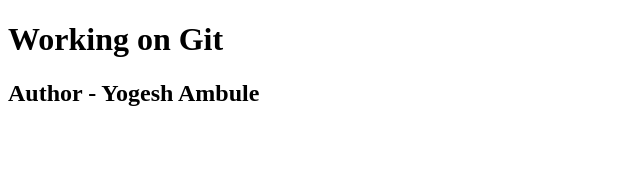
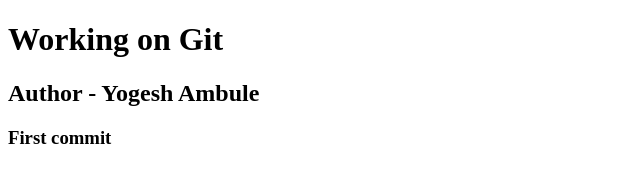
Before and after one commit to Yogesh-Ambule/Git, a plain HTML site: page index.html in a window 1280 px wide. Shown: the whole page, without its empty margins (0-640 px from the left). Drawn offline with Linux system fonts and the light colour scheme.

Commit message:
Second Commit

```diff
--- a/index.html
+++ b/index.html
@@ -8,5 +8,6 @@
 <body>
     <h1>Working on Git </h1>
     <h2>Author - Yogesh Ambule</h2>
+    <h3>First commit</h3>
 </body>
 </html>
```
